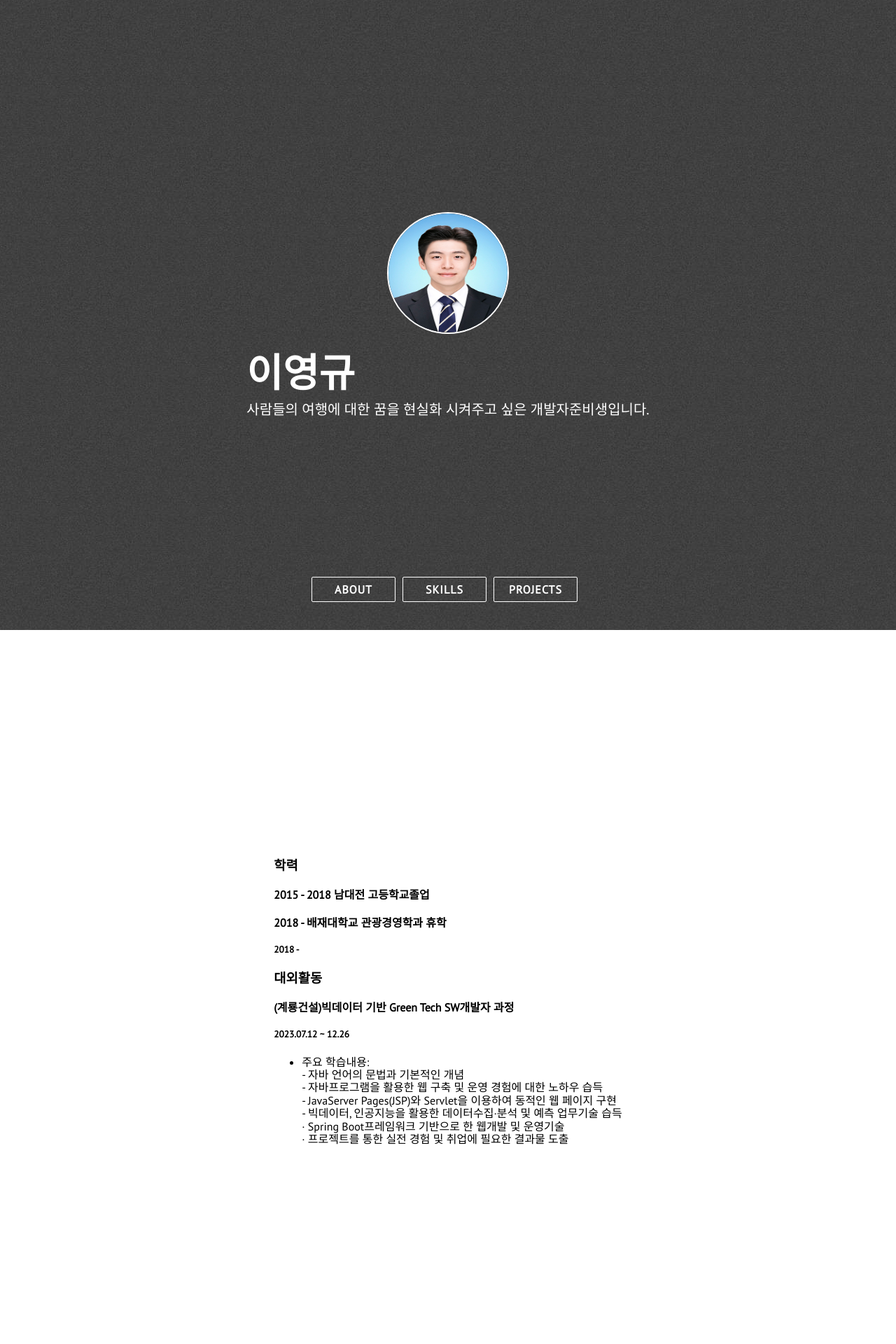
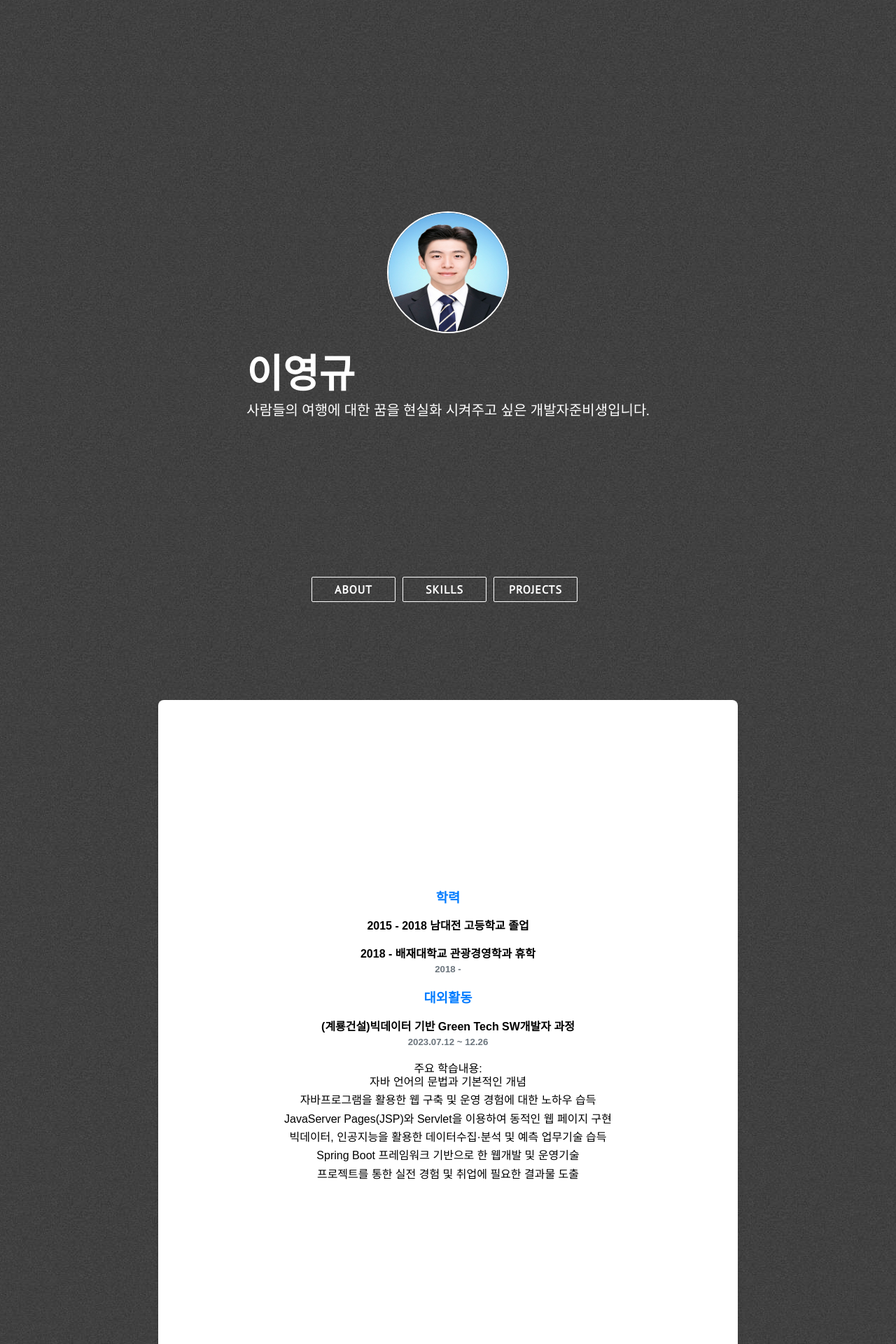
Before and after one commit to YoungGyu99/YoungGyu99.github.io, a Jekyll site: the page built from index.html, in a window 1280 px wide. Shown: the top 1920 px of the page at 70% size. Built offline with Jekyll 4.4.1, drawn with Linux system fonts in a browser that asks for light colours; nearby versions of some CDN libraries.

Commit message:
Update about.html

```diff
--- a/_includes/about.html
+++ b/_includes/about.html
@@ -1,31 +1,84 @@
+ <style>
+        body {
+            font-family: 'Arial', sans-serif;
+            background-color: #f8f9fa;
+            margin: 0;
+            padding: 0;
+        }
+
+        .section-wrapper {
+            padding: 40px 20px;
+            text-align: center;
+        }
+
+        .section {
+            background-color: #fff;
+            border-radius: 8px;
+            box-shadow: 0 4px 6px rgba(0, 0, 0, 0.1);
+            margin-bottom: 40px;
+            padding: 30px;
+        }
+
+        .resume-title {
+            color: #007bff;
+            margin-bottom: 20px;
+        }
+
+        .resume-item {
+            margin-bottom: 20px;
+        }
+
+        .resume-item h4 {
+            margin-bottom: 5px;
+        }
+
+        .resume-item h5 {
+            color: #6c757d;
+            margin-top: 5px;
+        }
+
+        .resume-item ul {
+            list-style-type: none;
+            padding: 0;
+        }
+
+        .resume-item li {
+            margin-bottom: 8px;
+        }
+    </style>
+</head>
+<body>
+
 <div class="section-wrapper">
     <section class="section about" id="학력">
         <div class="row">
             <div class="col-lg-6" data-aos="fade-up">
                 <h3 class="resume-title">학력</h3>
-                <!--고등학교-->
+                <!-- 고등학교 -->
                 <div class="resume-item">
-                    <h4> 2015 - 2018    남대전 고등학교졸업</h4>
+                    <h4>2015 - 2018 남대전 고등학교 졸업</h4>
                 </div>
                 <div class="resume-item">
-                    <h4> 2018 -        배재대학교 관광경영학과 휴학</h4>
+                    <h4>2018 - 배재대학교 관광경영학과 휴학</h4>
                     <h5>2018 - </h5>
                 </div>
             </div>
-            <!--대외활동-->
+            <!-- 대외활동 -->
             <div class="col-lg-6" data-aos="fade-up" data-aos-delay="100">
                 <h3 class="resume-title">대외활동</h3>
                 <div class="resume-item">
                     <h4>(계룡건설)빅데이터 기반 Green Tech SW개발자 과정</h4>
                     <h5>2023.07.12 ~ 12.26</h5>
                     <ul>
-                        <li>주요 학습내용:<br/>
-                            - 자바 언어의 문법과 기본적인 개념<br/>
-                            - 자바프로그램을 활용한 웹 구축 및 운영 경험에 대한 노하우 습득<br/>
-                            - JavaServer Pages(JSP)와 Servlet을 이용하여 동적인 웹 페이지 구현<br/>
-                            - 빅데이터, 인공지능을 활용한 데이터수집·분석 및 예측 업무기술 습득<br/>
-                            · Spring Boot프레임워크 기반으로 한 웹개발 및 운영기술<br/>
-                            · 프로젝트를 통한 실전 경험 및 취업에 필요한 결과물 도출<br/>
+                        <li>주요 학습내용:
+                            <ul>
+                                <li>자바 언어의 문법과 기본적인 개념</li>
+                                <li>자바프로그램을 활용한 웹 구축 및 운영 경험에 대한 노하우 습득</li>
+                                <li>JavaServer Pages(JSP)와 Servlet을 이용하여 동적인 웹 페이지 구현</li>
+                                <li>빅데이터, 인공지능을 활용한 데이터수집·분석 및 예측 업무기술 습득</li>
+                                <li>Spring Boot 프레임워크 기반으로 한 웹개발 및 운영기술</li>
+                                <li>프로젝트를 통한 실전 경험 및 취업에 필요한 결과물 도출</li>
+                            </ul>
                         </li>
                     </ul>
                 </div>
```
